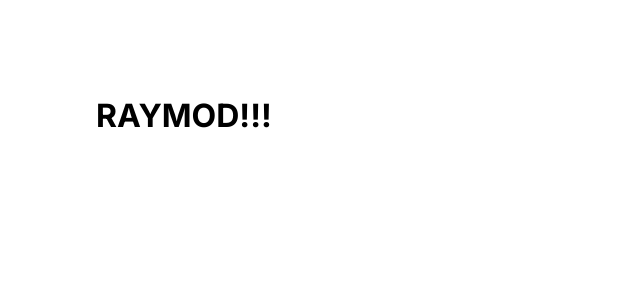
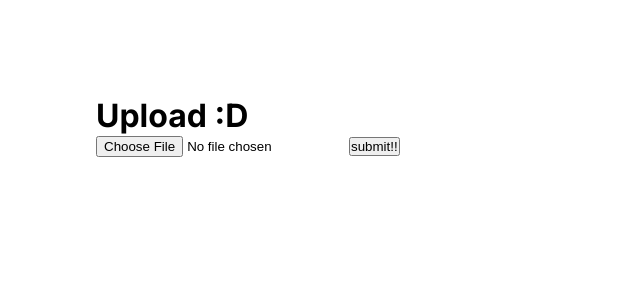
Before and after one commit to Therason/raymod, a Next.js app: page /upload in a window 1280 px wide. Shown: the top 300 px of the page, without its empty margins (0-640 px from the left). Built offline with nearby package versions, Linux system fonts and the light colour scheme.

Commit message:
Add basic file upload

```diff
--- a/pages/upload.tsx
+++ b/pages/upload.tsx
@@ -1,10 +1,29 @@
 import styles from '@/styles/Upload.module.css'
+import { useState } from 'react'
 
 export default function Upload() {
+  const [ image, setImage ] = useState<File>()
+
+  const selectImage = (e: React.ChangeEvent<HTMLInputElement>) => {
+    const selectedFiles = e.target.files as FileList
+    setImage(selectedFiles?.[0])
+  }
+
+  const handleSubmit = () => {
+    console.log('heyyy :)')
+    console.log(image)
+  }
+
   return (
     <>
       <main className={`${styles.main}`}>
-        <h1>RAYMOD!!!</h1>
+        <h1>Upload :D</h1>
+        <div>
+          <label>
+            <input type="file" accept="image/*" onChange={selectImage} />
+          </label>
+          <button onClick={handleSubmit}>submit!!</button>
+        </div>
       </main>
     </>
   )
```
